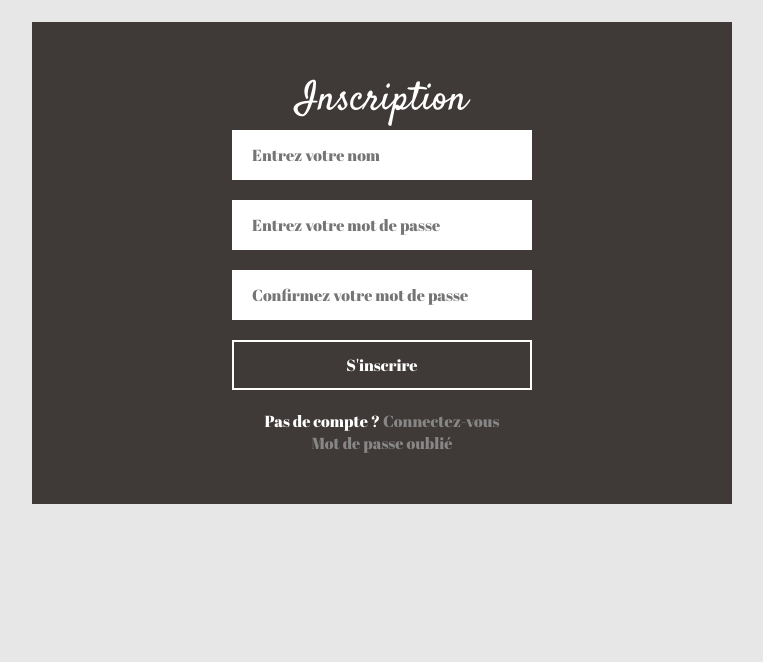
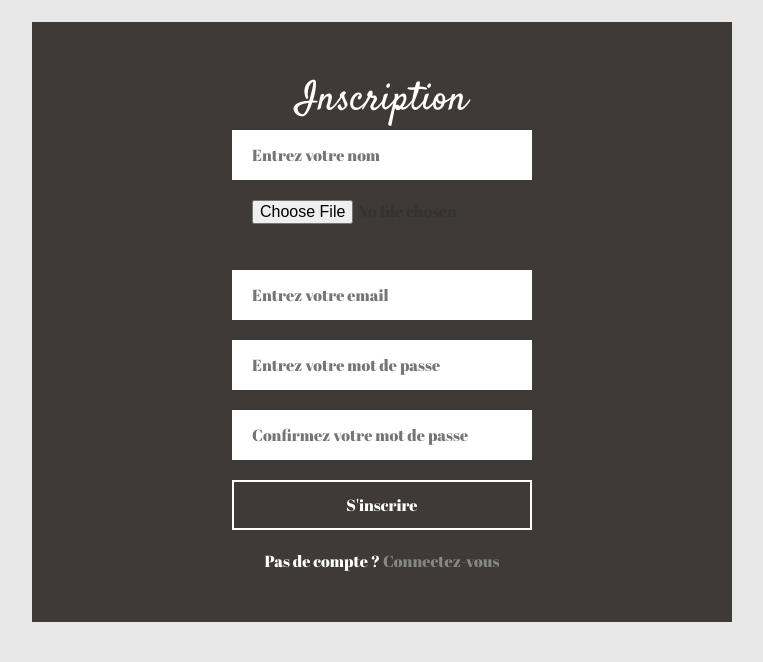
Before and after one commit to JulesVolpei/projetWeb, a PHP site: page /inscription in a window 1280 px wide. Shown: the part 242-904 px from the top of the page, without its empty margins (258-1021 px from the left). Before the commit the page ends 746 px from the top, so only its background shows below. Run offline with PHP 8.4, Linux system fonts and the light colour scheme.

Commit message:
Modification du formulaire d'inscription

```diff
--- a/MVC-MadeleinesDeProst/Vues/Inscription/inscription.php
+++ b/MVC-MadeleinesDeProst/Vues/Inscription/inscription.php
@@ -34,17 +34,21 @@
 
         </header>
         <section>
-            <form>
+            <form action="Controleurs/ControleurInscription.php" method="post" enctype="multipart/form-data">
                 <span class="titre"> Inscription </span>
                 <input type="text" name="nom" placeholder="Entrez votre nom">
+                <input type="file" name="imgAjout" id="imgAjout" placeholder="Choissisez votre photo de profil">
+                <input type="text" name="email" placeholder="Entrez votre email">
                 <input type="text" name="mdp" placeholder="Entrez votre mot de passe">
                 <input type="text" name="mdpconfirm" placeholder="Confirmez votre mot de passe">
-                <input type="submit" name="connexion" class="connexion" value="S\'inscrire">
+                <input type="submit" name="validerInscription" class="connexion" value="S\'inscrire">
                 <span class="text">Pas de compte ?
-                    <a href="connexion.php" class="texte inscription-lien">Connectez-vous</a>
+                    <a href="Controleurs/ControleurConnexion.php" class="texte inscription-lien">Connectez-vous</a>
                 </span>
-                <a href="motDePasseOublie.html" class="texte motDePasseOublie">Mot de passe oublié </a>
-            <form>
+                <!--<a href="motDePasseOublie.html" class="texte motDePasseOublie">Mot de passe oublié </a>-->
+            <form>';
+                //ModeleInscription::inscription($nom);
+            echo '
         </section>
         <script src="js/js.js"></script>
     </body>
```
